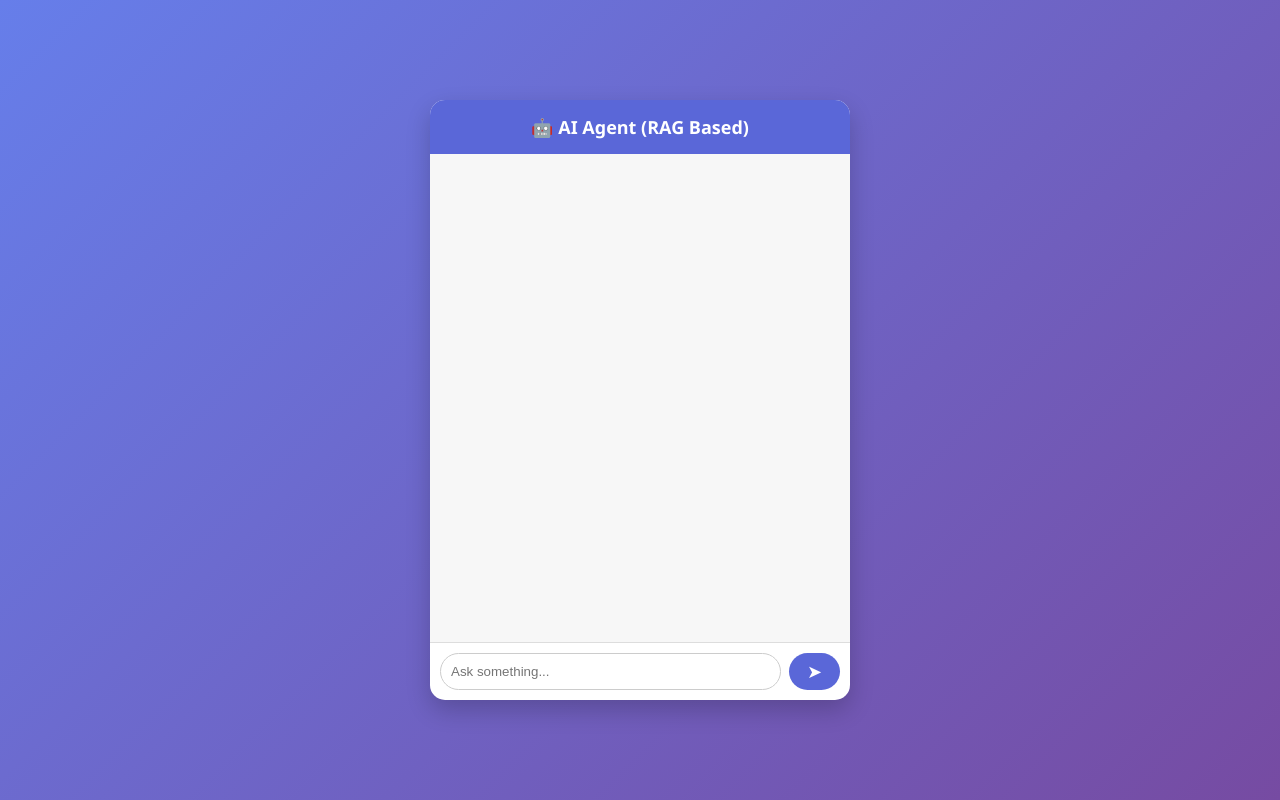
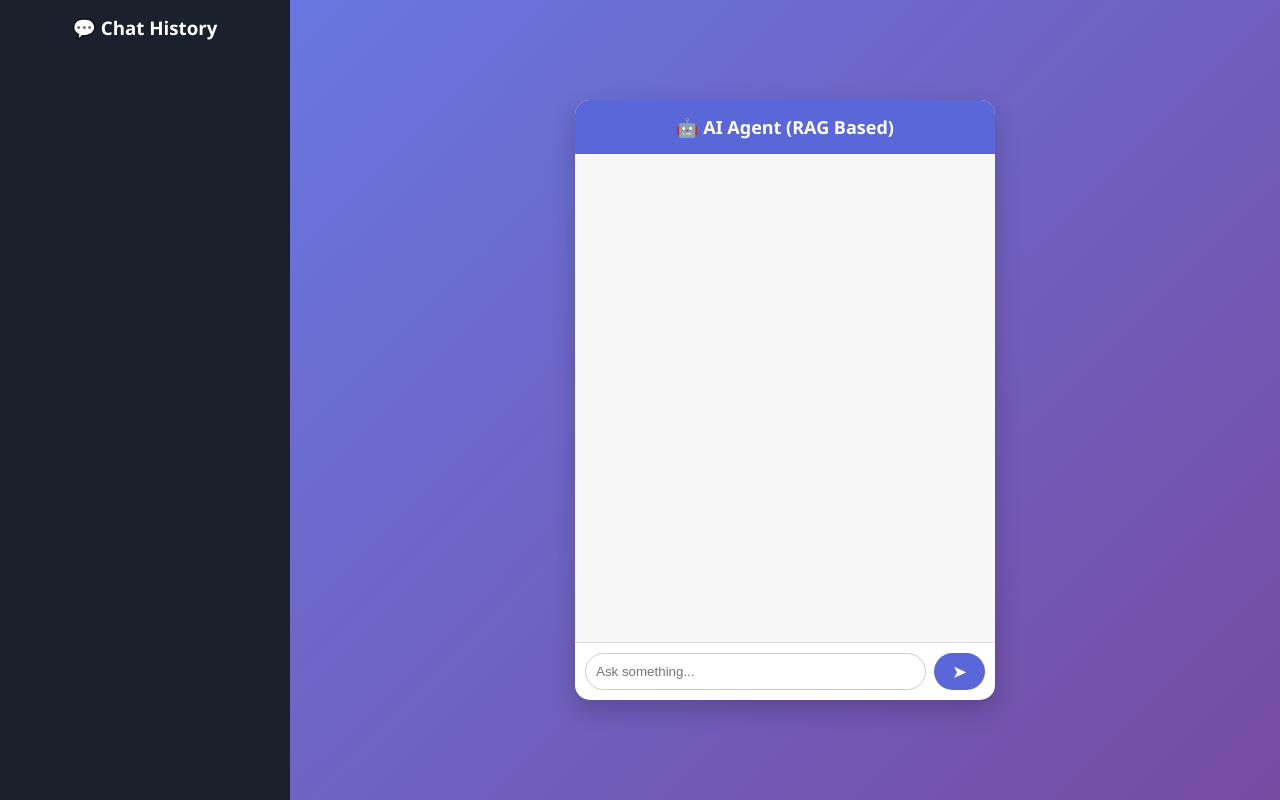
Before and after one commit to anupamdhiman22/web_demo_chatbot_g_ai, a Flask app: page / in a window 1280 px wide. Run offline with Flask 3, Linux system fonts and the light colour scheme.

Commit message:
Added chat history side panel to RAG-based AI chatbot UI

```diff
--- a/static/script.js
+++ b/static/script.js
@@ -25,23 +25,32 @@
 
 
 
+//
+
+
+let chatCount = 1;
+
 function sendMessage() {
     let input = document.getElementById("userInput");
     let message = input.value.trim();
-
     if (message === "") return;
 
     let chat = document.getElementById("messages");
+    let history = document.getElementById("historyList");
 
+    // Show user message
     chat.innerHTML += `<div class="message user">${message}</div>`;
     chat.scrollTop = chat.scrollHeight;
 
+    // Add to history
+    let item = document.createElement("li");
+    item.innerText = "Chat " + chatCount++;
+    history.appendChild(item);
+
     fetch("/chat", {
         method: "POST",
-        headers: {
-            "Content-Type": "application/json"
-        },
-        body: JSON.stringify({ message: message })
+        headers: { "Content-Type": "application/json" },
+        body: JSON.stringify({ message })
     })
     .then(res => res.json())
     .then(data => {
@@ -54,7 +63,5 @@ function sendMessage() {
 
 // Enter key support
 document.getElementById("userInput").addEventListener("keypress", function(e) {
-    if (e.key === "Enter") {
-        sendMessage();
-    }
+    if (e.key === "Enter") sendMessage();
 });
--- a/static/style.css
+++ b/static/style.css
@@ -1,38 +1,53 @@
-/* body {
-    background: #f2f2f2;
-    font-family: Arial;
-}
-
-.chat-box {
-    width: 400px;
-    margin: 50px auto;
-    background: white;
-    padding: 15px;
-    border-radius: 8px;
-}
-
-#messages {
-    height: 300px;
-    overflow-y: auto;
-    border: 1px solid #ccc;
-    margin-bottom: 10px;
-    padding: 5px;
-} */
-
-
 body {
     margin: 0;
     height: 100vh;
     font-family: 'Segoe UI', sans-serif;
     background: linear-gradient(135deg, #667eea, #764ba2);
-    display: flex;
-    justify-content: center;
-    align-items: center;
 }
 
+/* MAIN LAYOUT */
+.app-container {
+    display: flex;
+    height: 100vh;
+}
+
+/* LEFT PANEL */
+.history-panel {
+    width: 260px;
+    background: #1a202c;
+    color: white;
+    padding: 15px;
+    overflow-y: auto;
+}
+
+.history-panel h3 {
+    margin-top: 0;
+    text-align: center;
+}
+
+.history-panel ul {
+    list-style: none;
+    padding: 0;
+}
+
+.history-panel li {
+    padding: 10px;
+    margin-bottom: 8px;
+    background: #2d3748;
+    border-radius: 8px;
+    cursor: pointer;
+    font-size: 14px;
+}
+
+.history-panel li:hover {
+    background: #4a5568;
+}
+
+/* CHATBOT */
 .chat-container {
     width: 420px;
     height: 600px;
+    margin: auto;
     background: #ffffff;
     border-radius: 15px;
     box-shadow: 0 10px 25px rgba(0,0,0,0.2);
@@ -63,7 +78,6 @@ body {
     border-radius: 10px;
     max-width: 75%;
     font-size: 14px;
-    line-height: 1.4;
 }
 
 .user {
@@ -89,7 +103,6 @@ body {
     padding: 10px;
     border-radius: 20px;
     border: 1px solid #ccc;
-    outline: none;
 }
 
 .chat-input button {
@@ -101,9 +114,4 @@ body {
     color: white;
     font-size: 18px;
     cursor: pointer;
-    transition: 0.3s;
 }
-
-.chat-input button:hover {
-    background: #434190;
-}
--- a/templates/index.html
+++ b/templates/index.html
@@ -19,10 +19,10 @@
 </html> -->
 
 
+<!-- ............................................................ -->
 
 
-
-<!DOCTYPE html>
+<!-- <!DOCTYPE html>
 <html lang="en">
 <head>
     <meta charset="UTF-8">
@@ -46,4 +46,51 @@
 
 <script src="/static/script.js"></script>
 </body>
+</html> -->
+
+
+
+
+
+<!-- ................................................... -->
+
+
+
+
+
+<!DOCTYPE html>
+<html lang="en">
+<head>
+    <meta charset="UTF-8">
+    <title>AI Agent Chatbot</title>
+    <link rel="stylesheet" href="/static/style.css">
+</head>
+<body>
+
+<div class="app-container">
+
+    <!-- LEFT: CHAT HISTORY -->
+    <div class="history-panel">
+        <h3>💬 Chat History</h3>
+        <ul id="historyList"></ul>
+    </div>
+
+    <!-- RIGHT: CHATBOT -->
+    <div class="chat-container">
+        <div class="chat-header">
+            🤖 AI Agent (RAG Based)
+        </div>
+
+        <div id="messages" class="chat-messages"></div>
+
+        <div class="chat-input">
+            <input type="text" id="userInput" placeholder="Ask something..." />
+            <button onclick="sendMessage()">➤</button>
+        </div>
+    </div>
+
+</div>
+
+<script src="/static/script.js"></script>
+</body>
 </html>
```
